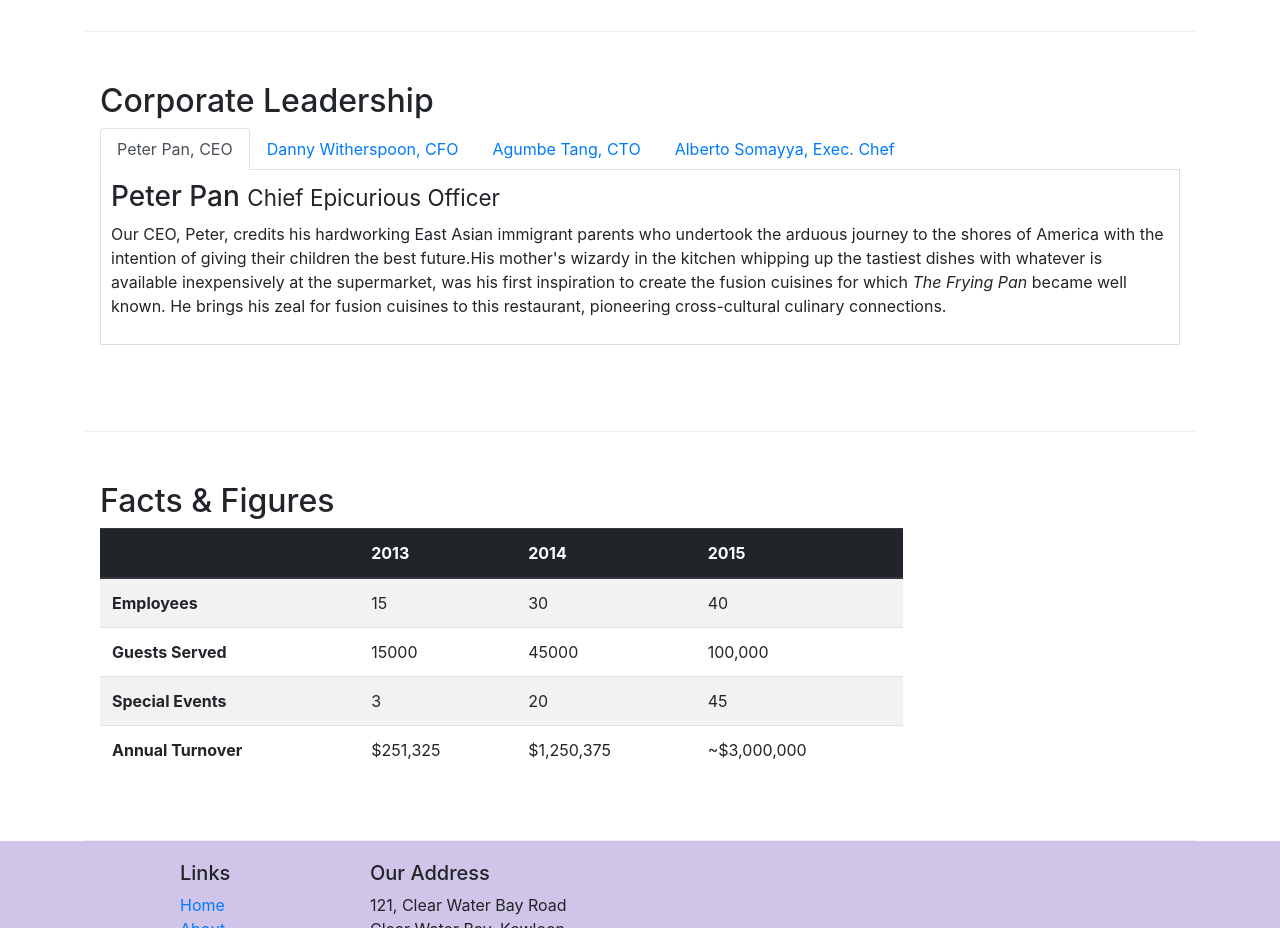
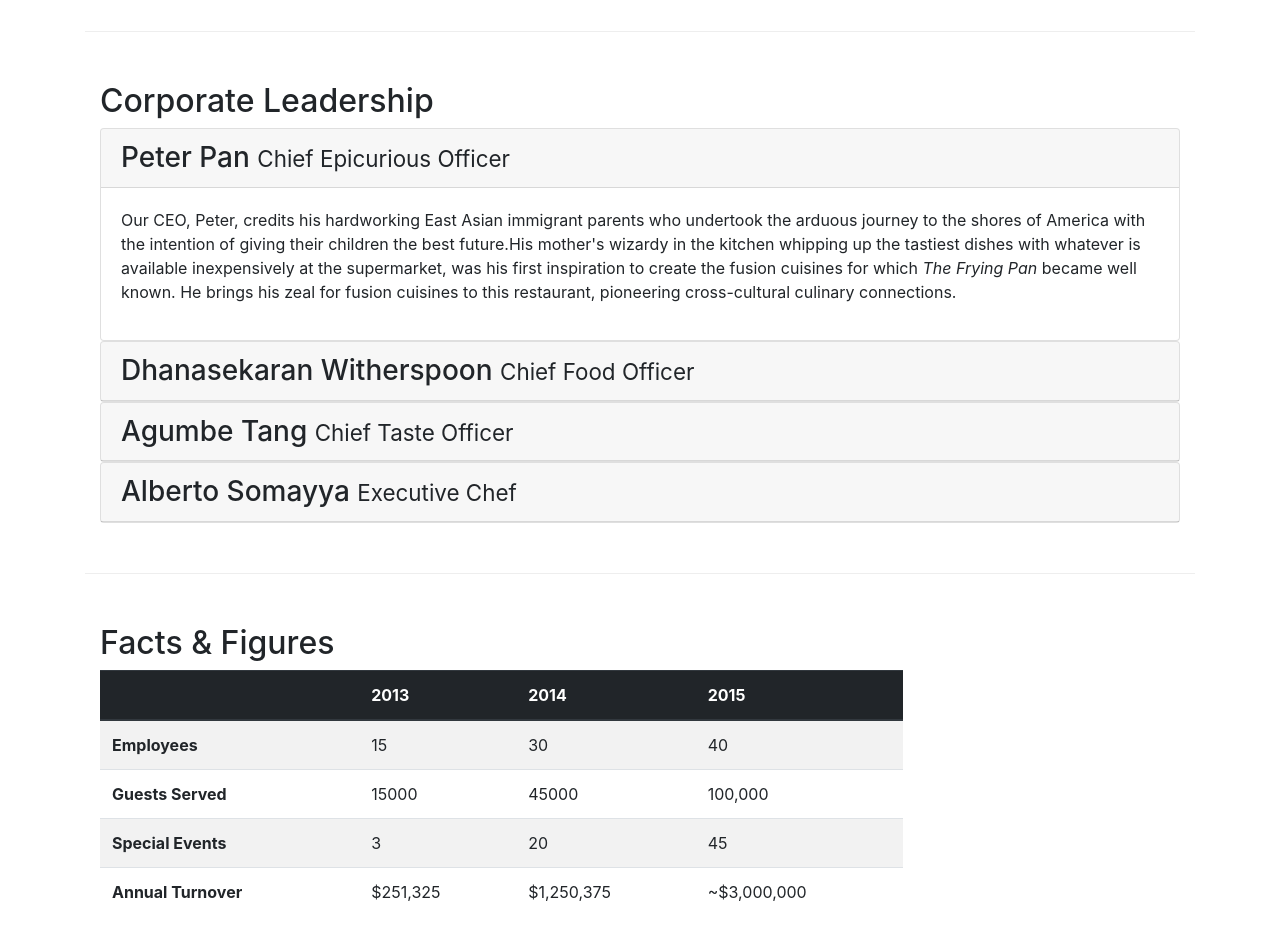
Before and after one commit to psyduck1618/Restaurant-bootstrap4, a website: page aboutus.html in a window 1280 px wide. Shown: the part 940-1868 px from the top of the page. Drawn offline with nearby package versions, Linux system fonts and the light colour scheme.

Commit message:
Accordion

```diff
--- a/aboutus.html
+++ b/aboutus.html
@@ -105,7 +105,7 @@
         <div class="row row-content ">
             <div class="col-sm-12 ">
                 <h2>Corporate Leadership</h2>
-                <ul class="nav nav-tabs">
+               <!-- <ul class="nav nav-tabs">
                     <li class="nav-item">
                       <a class="nav-link active" href="#peter"
                         role="tab" data-toggle="tab">Peter Pan, CEO</a>
@@ -123,33 +123,76 @@
                         data-toggle="tab">Alberto Somayya, Exec. Chef</a>
                     </li>
                 </ul>
-                <div class="tab-content">
-                    <div role="tabpanel" class="tab-pane fade show active" id="peter">
-                <h3>Peter Pan <small>Chief Epicurious Officer</small></h3>
+            tab pane to collapasd cahngingh-->
+                <div id="accordion">
+
+                    <div class="card">
+                        <div class="card-header" role="tab" id="peterhead">
+                            <h3 class="mb-0">
+                                <a data-toggle="collapse" data-target="#peter">
+                                Peter Pan <small>Chief Epicurious Officer</small>
+                                </a>
+                            </h3>
+
+                        </div>
+                        <div role="tabpanel" class="collapse show" id="peter" data-parent="#accordion">
+                            <div class="card-body">
                                 <p class="d-none d-sm-block">Our CEO, Peter, credits his hardworking East Asian immigrant parents who undertook the arduous journey to the shores of America with the intention of giving their children the best future.His mother's wizardy in the kitchen whipping up the tastiest dishes with whatever is available inexpensively at the supermarket, was his first inspiration to create the fusion cuisines for which <em>The Frying Pan</em> became well known. He brings his zeal for fusion cuisines to this restaurant, pioneering cross-cultural culinary connections.</p>
 
                             </div>
 
-                <div role="tabpanel" class="tab-pane fade " id="danny">
-                <h3>Dhanasekaran Witherspoon <small>Chief Food Officer</small></h3>
+                        </div>
+                    </div>
+                    <div class="card">
+                        <div class="card-header" role="tab" id="dannyhead">
+                            <h3 class="mb-0">
+                                <a data-toggle="collapse" data-target="#danny">
+                                    Dhanasekaran Witherspoon <small>Chief Food Officer</small>
+                                </a>
+                            </h3>
+
+                        </div>
+                        <div role="tabpanel" class="collapse" id="danny" data-parent="#accordion">
+                            <div class = "card-body">
                                 <p class="d-none d-sm-block">Our CFO, Danny, as he is affectionately referred to by his colleagues, comes from a long established family tradition in farming and produce. His experiences growing up on a farm in the Australian outback gave him great appreciation for varieties of food sources. As he puts it in his own words, <em>Everything that runs, wins, and everything that stays, pays!</em></p>
                             </div>
 
-                <div role="tabpanel" class="tab-pane fade" id="agumbe">
-                <h3>Agumbe Tang <small>Chief Taste Officer</small></h3>
-                <p class="d-none d-sm-block">Blessed with the most discerning gustatory sense, Agumbe, our CTO, personally ensures that every dish that we serve meets his exacting tastes. Our chefs dread the tongue lashing that ensues if their dish does not meet his exacting standards. He lives by his motto, <em>You click only if you survive my lick.</em></p>
+                        </div>
+                    </div>
+                    <div class="card">
+                        <div class="card-header" role="tab" id="agumbehead">
+                        <h3 class="mb-0">
+                            <a class="collapsed" data-toggle="collapse" data-target="#agumbe">
+                            Agumbe Tang <small>Chief Taste Officer</small>
+                            </a>
+                        </h3>
+                    </div>
+                    <div class="collapse" id="agumbe" data-parent="#accordion">
+                        <div class="card-body">
+                            <p class="d-none d-sm-block">Blessed with gustaotry sense. Sgumbe, auh JDJiwwieh aihes eh v</p>
+                        </div>
+                    </div>
                 </div>
 
-                <div role="tabpanel" class="tab-pane fade" id="alberto">
-                <h3>Alberto Somayya <small>Executive Chef</small></h3>
+                <div class="card">
+                            <div class="card-header" role="tab" id="albertohead">
+                            <h3 class="mb-0">
+                                <a class="collapsed" data-toggle="collapse" data-target="#alberto">
+                                Alberto Somayya <small>Executive Chef</small>
+                                </a>
+                            </h3>
+                        </div>
+                        <div class="collapse" id="alberto" data-parent="#accordion">
+                            <div class="card-body">
                                <p class="d-none d-sm-block">Award winning three-star Michelin chef with wide International experience having worked closely with whos-who in the culinary world, he specializes in creating mouthwatering Indo-Italian fusion experiences. He says, <em>Put together the cuisines from the two craziest cultures, and you get a winning hit! Amma Mia!</em></p>
                             </div>
-
+                        </div>
                     </div>
 
 
 
 
+           </div>
 
             </div>
        </div>
```
Lines whose indentation alone changed are shown as unchanged.
